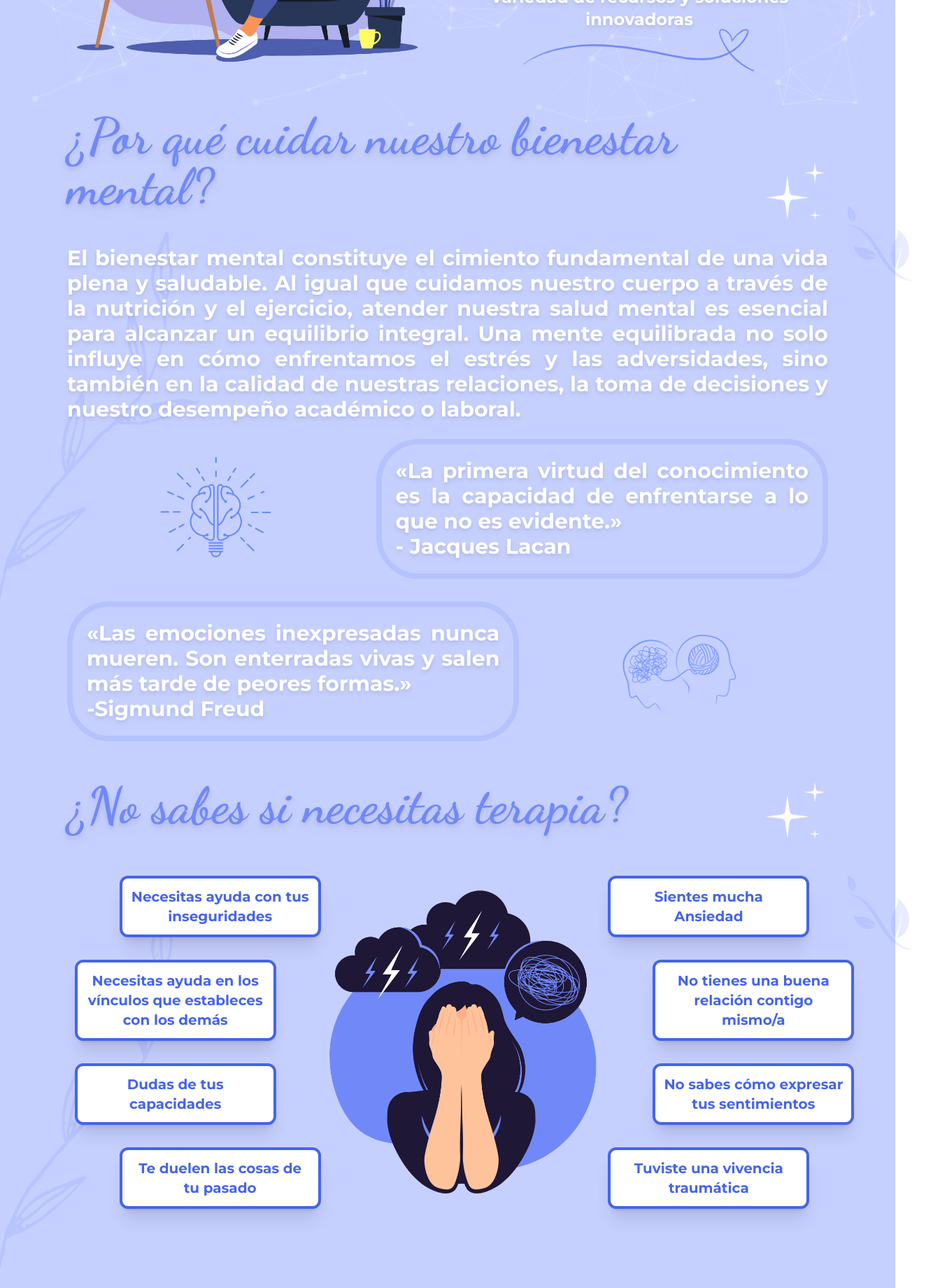
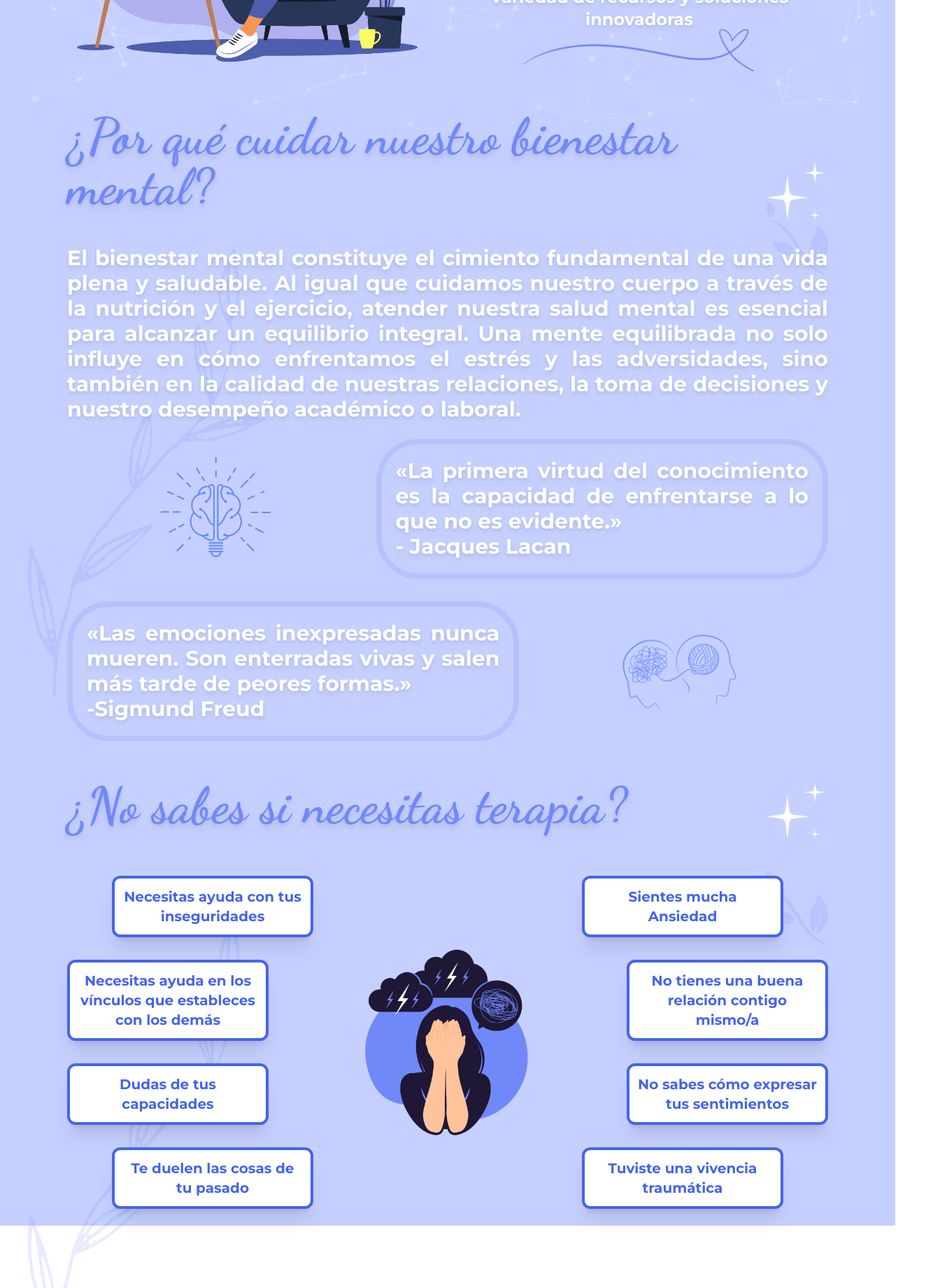
Before and after one commit to Kelocoes/gofran-webpage, a React (Create React App) app: page / in a window 1280 px wide. Shown: the part 620-2460 px from the top of the page at 70% size, 1344 px wide, since content can reach past the window. Built offline with nearby package versions, Linux system fonts and the light colour scheme.

Commit message:
Fixing third post on landing

```diff
--- a/src/components/Landing/NeedTherapyIf.tsx
+++ b/src/components/Landing/NeedTherapyIf.tsx
@@ -6,44 +6,46 @@ import plant from "../../assets/images/plant.png";
 import plant2 from "../../assets/images/plant-2.png";
 
 export default function NeedTherapyIf(): JSX.Element {
+    const floatBox: string = "border-4 bg-white rounded-xl p-3 border-secondary w-64 md:w-72 font-body font-bold text-secondary text-xl shadow-xl text-center";
+
     return (
-        <div className="flex justify-center z-10 relative">
+        <div className="w-[95%] md:w-[85%] my-6 z-10 flex justify-center relative">
             <img src={plant} alt="Plant" className="absolute top-48 -left-56 md:-left-24" />
-            <img src={plant2} alt="Plant-2" className="absolute top-32 -right-16" />
-            <div className="w-[95%] md:w-[85%] my-6 relative z-10">
+            <img src={plant2} alt="Plant-2" className="absolute top-32 right-0" />
+            <div className="relative">
                 <img src={stars} alt="Stars" className="absolute top-0 right-0 w-1/12" />
                 <h1 className="font-title text-5xl sm:text-7xl text-neutral font-bold mb-4 drop-shadow-lg text-center lg:text-left">
                     ¿No sabes si necesitas terapia?
                 </h1>
-                <div className="grid grid-rows-3 md:grid-cols-3 items-center space-x-12 md:mt-16">
-                    <div className="flex flex-row flex-wrap md:flex-col justify-center items-center md:justify-right md:items-end space-y-8">
-                        <h2 className="border-4 bg-white rounded-xl p-3 border-secondary w-64 md:w-72 font-body font-bold text-secondary text-xl shadow-xl text-center">
+                <div className="flex flex-col md:flex-row items-center md:space-x-12 md:mt-16">
+                    <div className="flex flex-col justify-center items-center md:justify-right md:items-end space-y-8">
+                        <h2 className={floatBox}>
                             Necesitas ayuda con tus inseguridades
                         </h2>
-                        <h2 className="md:mr-16 border-4 bg-white rounded-xl p-3 border-secondary w-64 md:w-72 font-body font-bold text-secondary text-xl shadow-xl text-center">
+                        <h2 className={`md:mr-16 ${floatBox}`}>
                             Necesitas ayuda en los vínculos que estableces con los demás
                         </h2>
-                        <h2 className="md:mr-16 border-4 bg-white rounded-xl p-3 border-secondary w-64 md:w-72 font-body font-bold text-secondary text-xl shadow-xl text-center">
+                        <h2 className={`md:mr-16 ${floatBox}`}>
                             Dudas de tus capacidades
                         </h2>
-                        <h2 className="border-4 bg-white rounded-xl p-3 border-secondary w-64 md:w-72 font-body font-bold text-secondary text-xl shadow-xl text-center">
+                        <h2 className={floatBox}>
                             Te duelen las cosas de tu pasado
                         </h2>
                     </div>
                     <div className="flex justify-center">
-                        <img src={stressedgirl} alt="Stressed girl" className="transform md:scale-125 my-10 md:my-0" />
+                        <img src={stressedgirl} alt="Stressed girl" className="transform w-2/3 sm:scale-100 md:scale-125 w- my-10 md:my-0" />
                     </div>
-                    <div className="flex flex-row flex-wrap md:flex-col justify-left items-start space-y-8">
-                        <h2 className="border-4 bg-white rounded-xl p-3 border-secondary w-64 md:w-72 font-body font-bold text-secondary text-xl shadow-xl text-center">
+                    <div className="flex flex-col justify-center items-center md:justify-left md:items-start space-y-8">
+                        <h2 className={floatBox}>
                             Sientes mucha Ansiedad
                         </h2>
-                        <h2 className="md:ml-16 border-4 bg-white rounded-xl p-3 border-secondary w-64 md:w-72 font-body font-bold text-secondary text-xl shadow-xl text-center">
+                        <h2 className={`md:ml-16 ${floatBox}`}>
                             No tienes una buena relación contigo mismo/a
                         </h2>
-                        <h2 className="md:ml-16 border-4 bg-white rounded-xl p-3 border-secondary w-64 md:w-72 font-body font-bold text-secondary text-xl shadow-xl text-center">
+                        <h2 className={`md:ml-16 ${floatBox}`}>
                             No sabes cómo expresar tus sentimientos
                         </h2>
-                        <h2 className="border-4 bg-white rounded-xl p-3 border-secondary w-64 md:w-72 font-body font-bold text-secondary text-xl shadow-xl text-center">
+                        <h2 className={floatBox}>
                             Tuviste una vivencia traumática
                         </h2>
                     </div>
--- a/src/components/Landing/QuestionMentalHealth.tsx
+++ b/src/components/Landing/QuestionMentalHealth.tsx
@@ -7,10 +7,10 @@ import plant2 from "../../assets/images/plant-2.png";
 
 export default function QuestionMentalHealth(): JSX.Element {
     return (
-        <div className="flex justify-center z-10 relative">
+        <div className="w-[95%] md:w-[85%] my-6 flex justify-center z-10 relative">
             <img src={plant} alt="Plant" className="absolute top-48 -left-56 md:-left-24" />
-            <img src={plant2} alt="Plant-2" className="absolute top-32 -right-16" />
-            <div className="w-[95%] md:w-[85%] my-6 relative">
+            <img src={plant2} alt="Plant-2" className="absolute top-32 right-0" />
+            <div className="relative">
                 <div className="flex flex-row items-end space-x-5">
                     <h1 className="font-title text-5xl sm:text-7xl text-neutral font-bold mb-4 drop-shadow-lg text-center sm:text-left">
                         ¿Por qué cuidar nuestro bienestar mental?
```
Also changed, not shown: src/assets/images/plant-2.png.
